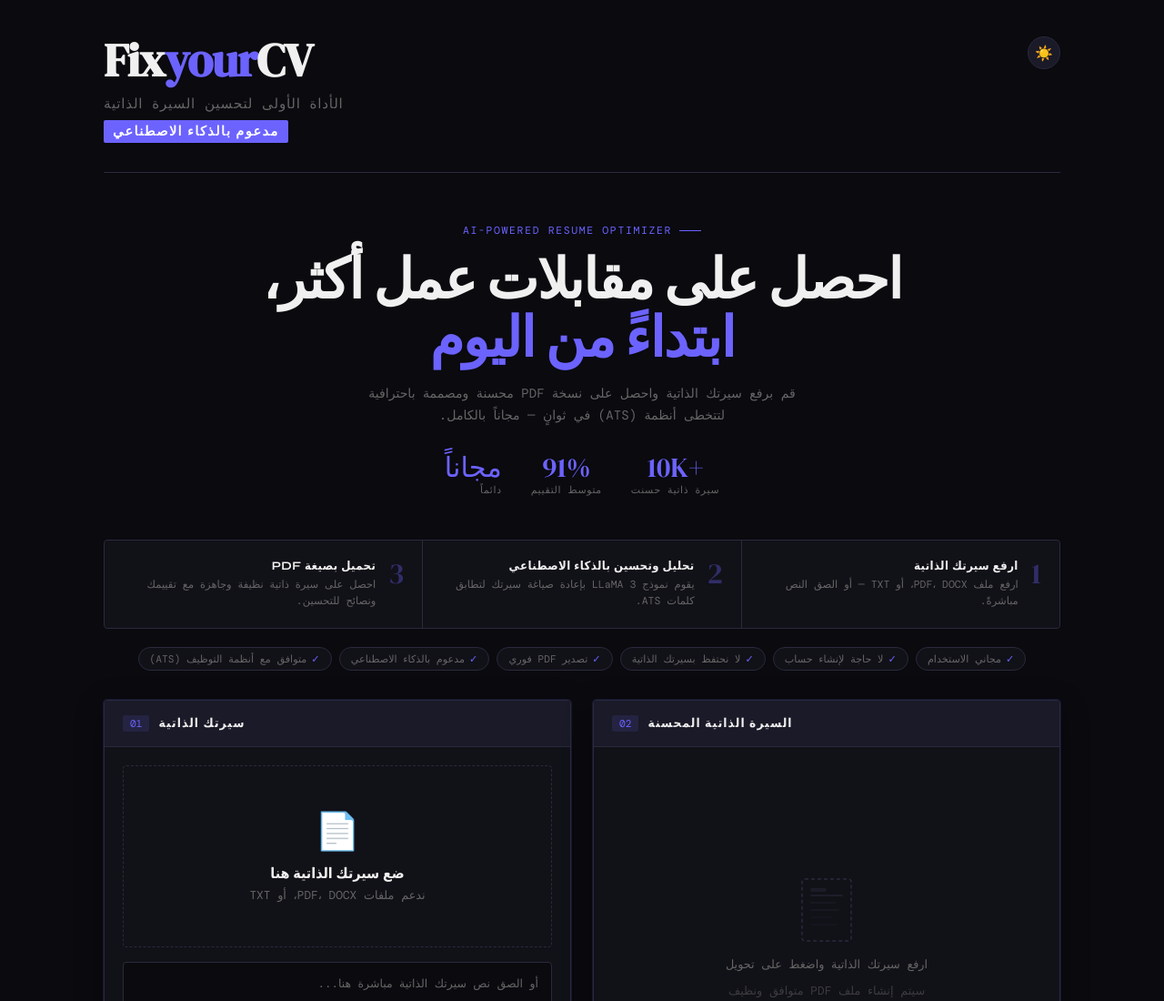
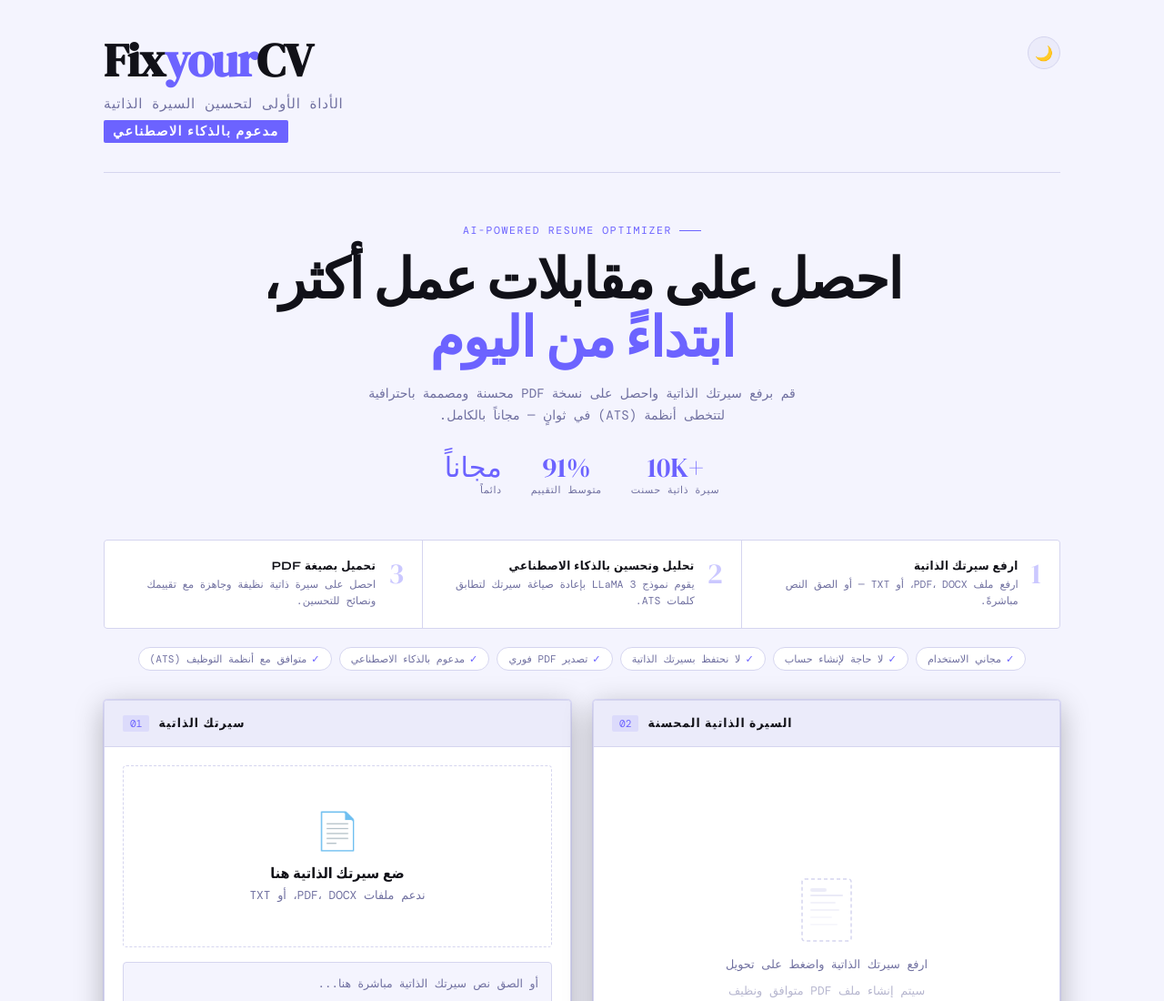
Before and after one commit to iitsdevil/FlipYourCV, a React (Vite) app: page / in a window 1280 px wide. Shown: the top 1100 px of the page at 91% size. Built offline with nearby package versions, Linux system fonts and the light colour scheme.

Commit message:
light mode default

```diff
--- a/src/App.jsx
+++ b/src/App.jsx
@@ -6,9 +6,9 @@ const STYLES = `
   @import url('https://fonts.googleapis.com/css2?family=DM+Serif+Display:ital@0;1&family=DM+Mono:wght@400;500&family=Syne:wght@400;600;700;800&display=swap');
   * { margin: 0; padding: 0; box-sizing: border-box; }
   :root {
-    --bg: #0a0a0f; --surface: #111118; --surface2: #1a1a28;
-    --border: #2a2a3d; --accent: #6C63FF; --accent2: #8B83FF;
-    --text: #f0f0f0; --muted: #666; --danger: #ff4545;
+    --bg: #f4f4fe; --surface: #ffffff; --surface2: #ebebfa;
+    --border: #d5d5ef; --accent: #6C63FF; --accent2: #8B83FF;
+    --text: #111118; --muted: #7070a0; --danger: #ff4545;
   }
   body { background: var(--bg); color: var(--text); font-family: 'Syne', sans-serif; min-height: 100vh; }
   .app { max-width: 1100px; margin: 0 auto; padding: 40px 24px 80px; }
@@ -139,12 +139,12 @@ const STYLES = `
   .toast-info { background: var(--surface2); border-color: var(--border); color: var(--muted); }
   .toast-close { background: none; border: none; color: inherit; opacity: 0.7; cursor: pointer; font-size: 1.1rem; padding: 0; line-height: 1; flex-shrink: 0; margin-top: 1px; }
   .toast-close:hover { opacity: 1; }
-  /* LIGHT THEME */
-  [data-theme="light"] {
-    --bg: #f4f4fe; --surface: #ffffff; --surface2: #ebebfa;
-    --border: #d5d5ef; --text: #111118; --muted: #7070a0;
+  /* DARK THEME */
+  [data-theme="dark"] {
+    --bg: #0a0a0f; --surface: #111118; --surface2: #1a1a28;
+    --border: #2a2a3d; --text: #f0f0f0; --muted: #666;
   }
-  [data-theme="light"] body { background: var(--bg); }
+  [data-theme="dark"] body { background: var(--bg); }
   /* THEME TOGGLE */
   .theme-btn { background: var(--surface2); border: 1px solid var(--border); color: var(--text); width: 36px; height: 36px; border-radius: 50%; cursor: pointer; font-size: 1rem; display: flex; align-items: center; justify-content: center; transition: all 0.2s; flex-shrink: 0; }
   .theme-btn:hover { border-color: var(--accent); transform: rotate(20deg); }
@@ -546,7 +546,7 @@ export default function App() {
   const [dragging, setDragging] = useState(false);
   const [extracting, setExtracting] = useState(false);
   const [displayScore, setDisplayScore] = useState(0);
-  const [theme, setTheme] = useState("dark");
+  const [theme, setTheme] = useState("light");
   const [copied, setCopied] = useState(false);
   const fileInputRef = useRef();
 
```
